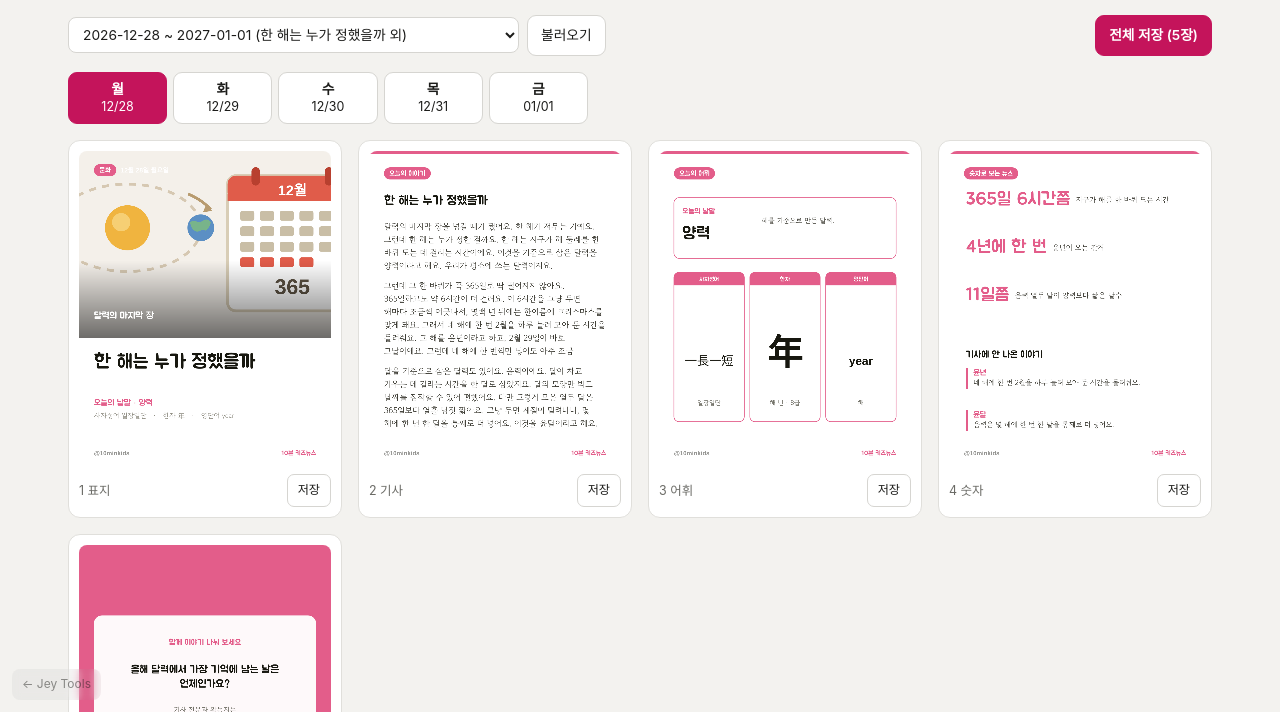
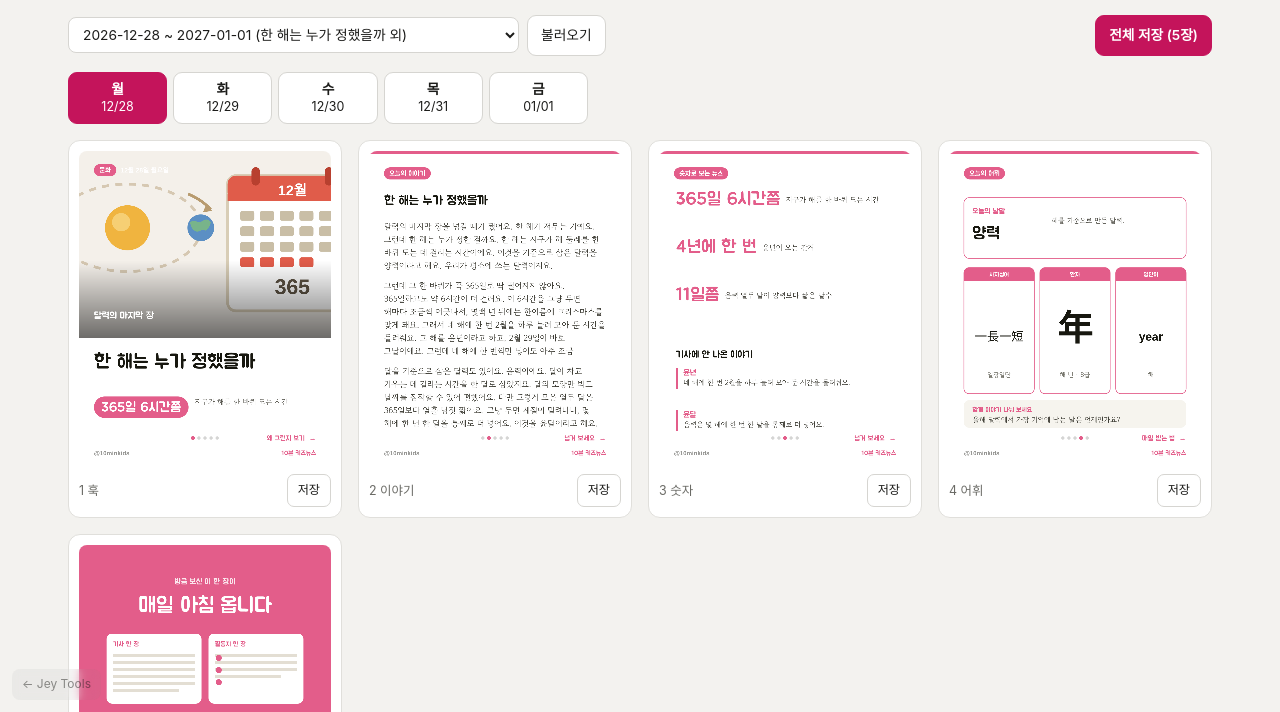
Before and after one commit to seamanse21/jey-tools, a plain HTML site: page tools/kids-cards.html in a window 1280 px wide. Shown: the part 88-800 px from the top of the page. Drawn offline with Linux system fonts and the light colour scheme.

Commit message:
카드뉴스를 넘기게 만드는 순서로 바꿈
지금까지는 표지에 낱말·사자성어·한자·영단어를 다 적어 놔서 1장에서
볼 것이 끝났다. 넘길 이유가 없었다.

- 표지에서 어휘 나열을 빼고 **기사에서 가장 센 숫자 하나**만 던진다
- 1~4장 아래에 점 다섯 개와 화살표를 넣었다 (pager). 캐러셀은 1장에서
  대부분 떨어지므로 "더 있다"가 눈에 보여야 한다
- 차례를 훅 → 이야기 → 숫자 → 어휘 → 받기 로 바꿨다. 어휘는 "이걸 매일
  배운다"는 증거라 CTA 바로 앞에 있어야 값이 산다
- 마지막 장을 순수 CTA 로 다시 썼다. 하루치가 어떻게 생겼는지 보여 주고
  체험본 1주일치 14쪽을 받는 법만 말한다. 생각거리는 4장으로 옮겼다
- 어휘 칸 높이를 줄여 생각거리·페이저와 겹치지 않게 했다

Co-Authored-By: Claude Opus 5 <noreply@anthropic.com>

```diff
--- a/tools/kids-cards.html
+++ b/tools/kids-cards.html
@@ -1632,6 +1632,21 @@ function loadImage(src){
 /* ============================================================
    카드 다섯 장
    ============================================================ */
+/* 다음 장으로 넘기게 만드는 장치 — 점 다섯 개와 화살표.
+   캐러셀은 1장에서 80%가 떨어진다. "더 있다"를 눈에 보이게 해야 넘긴다. */
+function pager(g, idx, cat, label){
+  const n=5, r=7, gap=26, cx=W/2, y=H-120;
+  const total=(n-1)*gap;
+  for(let i=0;i<n;i++){
+    g.beginPath(); g.arc(cx-total/2+i*gap, y, i===idx?r+1.5:r, 0, Math.PI*2);
+    g.fillStyle = i===idx ? cat : "rgba(23,23,15,.18)"; g.fill();
+  }
+  if(label!==""){
+    g.fillStyle=cat; g.font='400 30px "Jua","Apple SD Gothic Neo",sans-serif';
+    g.textAlign="right"; g.fillText((label||"넘겨 보세요")+"  →", W-64, y+11); g.textAlign="left";
+  }
+}
+
 function footer(g, cat){
   g.fillStyle="#17170f"; g.font='600 26px "Apple SD Gothic Neo",sans-serif';
   g.textAlign="left"; g.globalAlpha=.45;
@@ -1671,11 +1686,19 @@ async function card1(g, d, dt, cat){
   g.fillStyle="#17170f"; g.font='400 84px "Jua","Apple SD Gothic Neo",sans-serif';
   let y = drawLines(g, wrap(g, plain(d.head), W-128, true), 64, 930, 100);
 
-  const id4=parts(d.idiom), hj=parts(d.hanja), en=parts(d.eng);
-  g.fillStyle=cat; g.font='400 36px "Jua","Apple SD Gothic Neo",sans-serif';
-  g.fillText("오늘의 낱말 · "+plain(d.w), 64, y+60);
-  g.fillStyle="#8d8b80"; g.font='400 30px "Gowun Dodum","Apple SD Gothic Neo",sans-serif';
-  g.fillText("사자성어 "+(id4[1]||"")+"   ·   한자 "+(hj[0]||"")+"   ·   영단어 "+(en[0]||""), 64, y+116);
+  /* 어휘 나열은 뺐다 — 표지에서 다 보여 주면 넘길 이유가 없어진다.
+     대신 기사에서 가장 센 숫자 하나를 던진다. 숫자는 설명 없이도 눈이 멈춘다. */
+  const n0 = rows(d.nums)[0];
+  if(n0){
+    g.font='400 58px "Jua","Apple SD Gothic Neo",sans-serif';
+    const cw = g.measureText(n0.a).width + 64;
+    g.fillStyle=cat; rrect(g, 64, y+22, cw, 92, 46); g.fill();
+    g.fillStyle="#fff"; g.textBaseline="middle";
+    g.fillText(n0.a, 64+32, y+70); g.textBaseline="alphabetic";
+    g.fillStyle="#55544c"; g.font='400 32px "Gowun Dodum","Apple SD Gothic Neo",sans-serif';
+    drawLines(g, wrap(g, n0.b, W-160-cw).slice(0,2), 64+cw+26, y+58, 42);
+  }
+  pager(g, 0, cat, "왜 그런지 보기");
   footer(g, cat);
 }
 
@@ -1694,8 +1717,9 @@ async function card2(g, d, dt, cat){
   for(const p of paras){
     const lines = wrap(g, p, S-128).slice(0,6);
     y = drawLines(g, lines, 64, y, 56) + 30;
-    if(y > 1150) break;
+    if(y > 1120) break;
   }
+  pager(g, 1, cat);
   footer(g, cat);
 }
 
@@ -1712,7 +1736,7 @@ async function card3(g, d, dt, cat){
     g.fillStyle="#fff"; g.font='400 26px "Jua","Apple SD Gothic Neo",sans-serif';
     g.textAlign="center"; g.fillText(title, x+w/2, y+38);
     g.fillStyle="#17170f"; g.font=font;
-    g.fillText(big, x+w/2, y+h*0.62);
+    g.fillText(big, x+w/2, y+h*0.58);
     g.fillStyle="#6b6a60"; g.font='400 28px "Gowun Dodum","Apple SD Gothic Neo",sans-serif';
     const ls=wrap(g, sub, w-30).slice(0,2);
     ls.forEach((l,i)=>g.fillText(l, x+w/2, y+h-70+i*34));
@@ -1727,13 +1751,22 @@ async function card3(g, d, dt, cat){
   g.fillStyle="#55544c"; g.font='400 30px "Gowun Dodum","Apple SD Gothic Neo",sans-serif';
   drawLines(g, wrap(g, plain(d.m), W-480, true).slice(0,3), 440, 310, 42);
 
-  const w3=(W-128-48)/3, y3=520, h3=640;
+  const w3=(W-128-48)/3, y3=500, h3=540;   // 아래 생각거리·페이저와 겹치지 않게
   box(64,        y3, w3, h3, "사자성어", id4[0]||"", (id4[1]||""),
       '400 52px "AppleMyungjo","Nanum Myeongjo","Batang",serif');
   box(64+w3+24,  y3, w3, h3, "한자", hj[0]||"", (hj[1]||"")+" · "+(hj[2]||""),
       '900 150px "AppleMyungjo","Nanum Myeongjo","Batang",serif');
   box(64+2*(w3+24), y3, w3, h3, "영단어", en[0]||"", (en[2]||""),
       '700 50px "Apple SD Gothic Neo",sans-serif');
+  const think = plain(d.oneline||d.q1||"");
+  if(think){
+    g.fillStyle="#f6f4ee"; rrect(g, 64, y3+h3+28, W-128, 118, 22); g.fill();
+    g.fillStyle=cat; g.font='400 28px "Jua","Apple SD Gothic Neo",sans-serif';
+    g.fillText("함께 이야기 나눠 보세요", 100, y3+h3+78);
+    g.fillStyle="#3f3e36"; g.font='400 31px "Gowun Dodum","Apple SD Gothic Neo",sans-serif';
+    g.fillText(wrap(g, think, W-320)[0], 100, y3+h3+124);
+  }
+  pager(g, 3, cat, "매일 받는 법");
   footer(g, cat);
 }
 
@@ -1766,56 +1799,66 @@ async function card4(g, d, dt, cat){
       y += 180;
     }
   }
+  pager(g, 2, cat);
   footer(g, cat);
 }
 
-/* 5. 마무리 — 생각거리와 안내 */
+/* 5. 마지막 장 — 혜택을 말하고 행동을 시킨다.
+   앞 네 장이 "이게 재미있다"를 보여 줬으니 여기서는 "이걸 매일 받는 법"만 말한다.
+   생각거리는 4번 카드로 옮겼다. CTA 장에 두 가지를 섞으면 둘 다 흐려진다. */
 async function card5(g, d, dt, cat){
   g.fillStyle=cat; g.fillRect(0,0,W,H);
 
-  /* 글이 짧으면 상자가 휑해 보인다. 먼저 줄 수를 재어 상자를 내용에 맞춘다 */
-  g.font='400 46px "Jua","Apple SD Gothic Neo",sans-serif';
-  const head = wrap(g, plain(d.oneline||d.q1||""), S-260, true);
-  g.font='400 34px "Jua","Apple SD Gothic Neo",sans-serif';
-  const cta  = wrap(g, "프로필 링크에서 1주일치 14쪽을 무료로 받으세요", S-260);
-  const sub  = ["기사 전문과 활동지는", "이번 주 신문에 담겨 있어요"];
-
-  const PAD=92, G1=74, G2=78, G3=72;
-  const inner = 34 + G1 + head.length*62 + G2 + sub.length*44 + G3 + cta.length*46;
-  /* 마지막 줄의 베이스라인 아래 여유를 한 번 빼야 위아래 여백이 같아 보인다 */
-  const boxH  = inner + PAD*2 - 34;
-  const boxY  = Math.round((H - 120 - boxH) / 2) + 20;
-
-  g.fillStyle="rgba(255,255,255,.96)"; rrect(g,64,boxY,S-128,boxH,34); g.fill();
-
-  let y = boxY + PAD + 34;
-  g.fillStyle=cat; g.font='400 34px "Jua","Apple SD Gothic Neo",sans-serif';
-  g.textAlign="center"; g.fillText("함께 이야기 나눠 보세요", S/2, y);
+  g.textAlign="center";
+  g.fillStyle="rgba(255,255,255,.85)"; g.font='400 34px "Jua","Apple SD Gothic Neo",sans-serif';
+  g.fillText("방금 보신 이 한 장이", W/2, 168);
+  g.fillStyle="#fff"; g.font='400 92px "Jua","Apple SD Gothic Neo",sans-serif';
+  g.fillText("매일 아침 옵니다", W/2, 288);
+
+  /* 하루치가 어떻게 생겼는지 — 말보다 모양이 빠르다 */
+  const bx=118, by=380, bw=(W-236-30)/2, bh=300;
+  const sheet=(x,label,lines,mark)=>{
+    g.fillStyle="#fff"; rrect(g,x,by,bw,bh,24); g.fill();
+    g.fillStyle=cat; g.font='400 28px "Jua","Apple SD Gothic Neo",sans-serif';
+    g.textAlign="left"; g.fillText(label, x+28, by+54);
+    g.fillStyle="#e3ded3";
+    for(let i=0;i<lines;i++) g.fillRect(x+28, by+88+i*30, bw-56-(i===lines-1?70:0), 11);
+    if(mark){ g.fillStyle=cat; for(let i=0;i<3;i++){ g.beginPath();
+      g.arc(x+44, by+104+i*52, 13, 0, Math.PI*2); g.fill(); } }
+    g.textAlign="center";
+  };
+  sheet(bx, "기사 한 장", 6, false);
+  sheet(bx+bw+30, "활동지 한 장", 4, true);
+
+  g.fillStyle="rgba(255,255,255,.92)"; g.font='400 34px "Gowun Dodum","Apple SD Gothic Neo",sans-serif';
+  g.fillText("낱말 · 사자성어 · 한자 · 영단어까지 한 장에", W/2, 752);
+  g.fillText("읽고 풀면 하루 10분", W/2, 806);
+
+  /* 행동 — 버튼처럼 보이게. 무엇을 받는지 숫자로 못박는다 */
+  const by2=886, bh2=146;
+  g.fillStyle="#fff"; rrect(g, 110, by2, W-220, bh2, 73); g.fill();
+  g.fillStyle=cat; g.font='400 50px "Jua","Apple SD Gothic Neo",sans-serif';
+  g.fillText("체험본 1주일치 14쪽 무료", W/2, by2+92);
+
+  g.fillStyle="rgba(255,255,255,.95)"; g.font='400 36px "Jua","Apple SD Gothic Neo",sans-serif';
+  g.fillText("프로필 링크 → 10minkids.com", W/2, by2+bh2+78);
+  g.fillStyle="rgba(255,255,255,.72)"; g.font='400 29px "Gowun Dodum","Apple SD Gothic Neo",sans-serif';
+  g.fillText("이메일만 넣으면 바로 받습니다 · 결제 정보는 받지 않습니다", W/2, by2+bh2+132);
+
+  g.fillStyle="rgba(255,255,255,.8)"; g.font='600 28px "Apple SD Gothic Neo",sans-serif';
+  g.fillText(HANDLE, W/2, H-64);
   g.textAlign="left";
-
-  y += G1 + 46;
-  g.fillStyle="#17170f"; g.font='400 46px "Jua","Apple SD Gothic Neo",sans-serif';
-  y = drawLines(g, head, S/2, y, 62, "center") - 62;
-
-  y += G2 + 30;
-  g.fillStyle="#6b6a60"; g.font='400 30px "Gowun Dodum","Apple SD Gothic Neo",sans-serif';
-  y = drawLines(g, sub, S/2, y, 44, "center") - 44;
-
-  y += G3 + 34;
-  g.fillStyle=cat; g.font='400 34px "Jua","Apple SD Gothic Neo",sans-serif';
-  drawLines(g, cta, S/2, y, 46, "center");
-
-  g.fillStyle="#fff"; g.font='600 26px "Apple SD Gothic Neo",sans-serif';
-  g.textAlign="center"; g.fillText(HANDLE+"   ·   "+SITE, W/2, H-56);
-  g.textAlign="left";
-}
-
+}
+
+/* 넘기게 만드는 차례다. 훅 → 답 → 놀라움 → 배우는 것 → 행동.
+   어휘(card3)를 숫자(card4) 뒤로 옮겼다. 어휘는 "이걸 매일 배운다"는 증거라
+   CTA 바로 앞에 있어야 값이 산다. (2026-11-20) */
 const CARDS = [
-  {name:"1 표지", fn:card1},
-  {name:"2 기사", fn:card2},
-  {name:"3 어휘", fn:card3},
-  {name:"4 숫자", fn:card4},
-  {name:"5 안내", fn:card5},
+  {name:"1 훅",   fn:card1},
+  {name:"2 이야기", fn:card2},
+  {name:"3 숫자",  fn:card4},
+  {name:"4 어휘",  fn:card3},
+  {name:"5 받기",  fn:card5},
 ];
 
 /* ============================================================
@@ -1843,6 +1886,11 @@ async function preloadFonts(d, dt){
                 BRAND, HANDLE, SITE, fmt(dt),
                 "함께 이야기 나눠 보세요 기사 전문과 활동지는 이번 주 신문에 담겨 있어요",
                 "프로필 링크에서 1주일치 14쪽을 무료로 받으세요",
+                "방금 보신 이 한 장이 매일 아침 옵니다 기사 한 장 활동지 한 장",
+                "낱말 사자성어 한자 영단어까지 한 장에 읽고 풀면 하루 10분",
+                "체험본 1주일치 14쪽 무료 프로필 링크 10minkids.com",
+                "이메일만 넣으면 바로 받습니다 결제 정보는 받지 않습니다",
+                "넘겨 보세요 왜 그런지 보기 매일 받는 법",
                 "오늘의 이야기 오늘의 낱말 숫자로 보는 뉴스 기사에 안 나온 이야기",
                 "사자성어 한자 영단어 뜻 쓰임새 훈음 급수 획수"]
                .filter(Boolean).join(" ");
```
